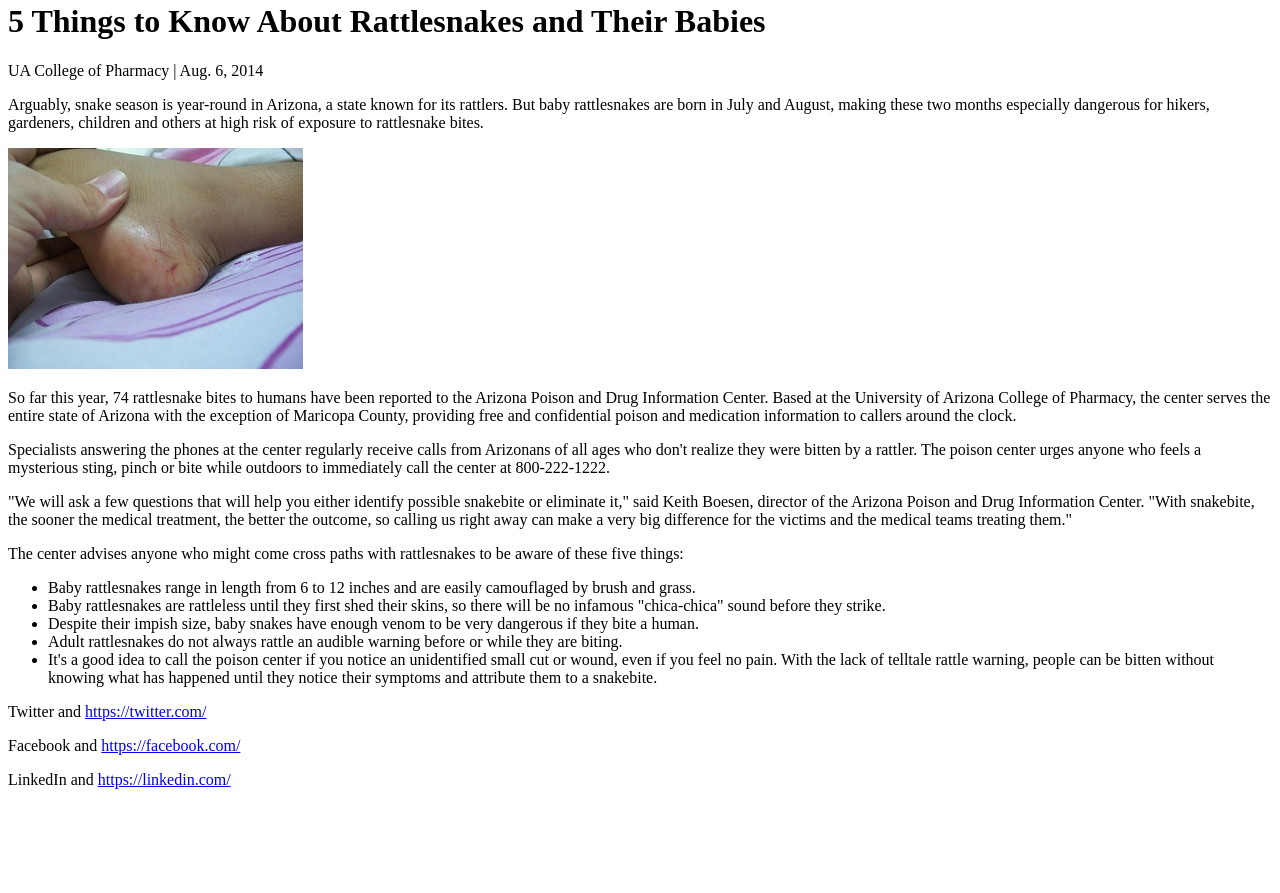
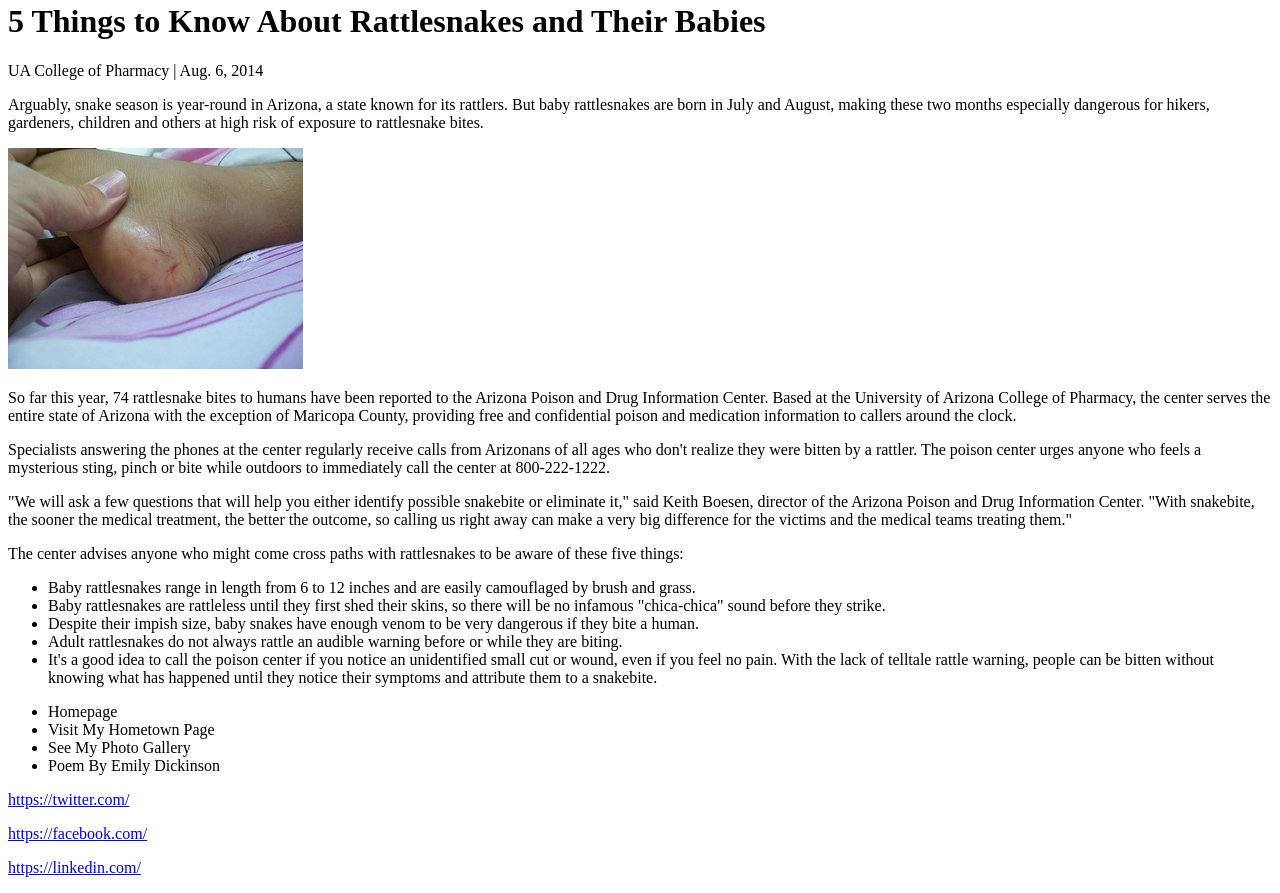
Before and after one commit to nickgerhards/mysite, a plain HTML site: page index.html in a window 1280 px wide. Shown: the part 100-993 px from the top of the page. Before the commit the page ends 905 px from the top, so only its background shows below. Drawn offline with Linux system fonts and the light colour scheme.

Commit message:
update index.html

```diff
--- a/index.html
+++ b/index.html
@@ -47,9 +47,19 @@
                 rattle warning, people can be bitten without knowing what has happened
                 until they notice their symptoms and attribute them to a snakebite.</li>
         </ul>
-        <p>Twitter and <a href="https://twitter.com/">https://twitter.com/</a></p>
-        <p>Facebook and <a href="https://facebook.com/">https://facebook.com/</a></p>
-        <p>LinkedIn and <a href="https://linkedin.com/">https://linkedin.com/</a></p>
+        <section>
+            <ul>
+                <li>Homepage <a href="https://nickgerhards.github.io/mysite/index"></a></li>
+                <li>Visit My Hometown Page <a href="https://nickgerhards.github.io/mysite/hometown"></a></li>
+                <li>See My Photo Gallery <a href="https://nickgerhards.github.io/mysite/gallery"></a></li>
+                <li>Poem By Emily Dickinson <a href="https://nickgerhards.github.io/mysite/poem"></a></li>
+            </ul>
+        </section>
 
+        <section>
+        <p><a href="https://twitter.com/">https://twitter.com/</a></p>
+        <p><a href="https://facebook.com/">https://facebook.com/</a></p>
+        <p><a href="LinkedIn">https://linkedin.com/</a></p>
+        </section>
 </body>
 </html>
```
